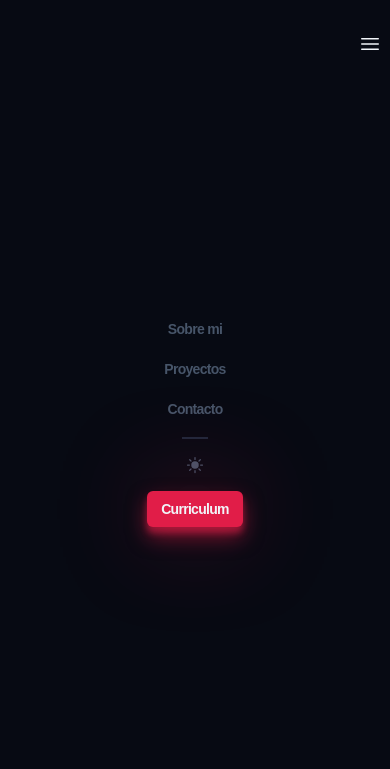
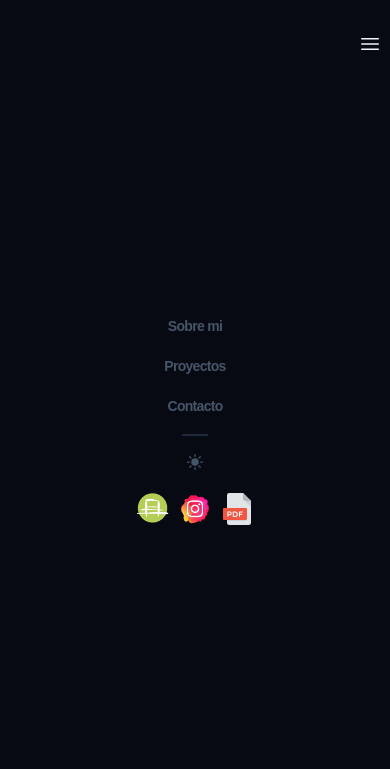
Before and after one commit to starseeker-code/alvaro, a website built with Vite: page index.html in a window 390 px wide. Both pictures are taken after a click on the button "mobile nav button". Shown: the top 769 px of the page. Built offline with nearby package versions, Linux system fonts and the light colour scheme; a web font is replaced by a local one.

Commit message:
First ready draft

```diff
--- a/index.html
+++ b/index.html
@@ -110,8 +110,16 @@
               </svg>
             </button>
           </li>
-          <li>
-            <a class="mobile-nav__btn btn" href="#">Curriculum</a>
+          <li style="display: flex;">
+            <a class="mobile_icons" target="_blank" href="https://www.e-talenta.eu/members/profile/alvaro-panadero">
+              <img src="etalenta.png" width="32px" height="32px"/>
+            </a>
+            <a class="mobile_icons" target="_blank" href="https://www.instagram.com/alvaropanadero_/">
+              <img src="ig_new.png" width="32px" height="32px"/>
+            </a>
+            <a class="mobile_icons" target="_blank" href="#">
+              <img src="pdf.png" />
+            </a>
           </li>
         </ul>
       </nav>
--- a/src/main.js
+++ b/src/main.js
@@ -53,7 +53,7 @@ document.addEventListener('DOMContentLoaded', function() {
         videoDialog.classList.remove('show');
         setTimeout(() => {
             videoDialog.style.display = 'none';
-        }, 300); // wait for the transition to complete
+        }, 500); // wait for the transition to complete
     });
 
     // Close the dialog when clicking outside the dialog content
@@ -63,7 +63,7 @@ document.addEventListener('DOMContentLoaded', function() {
             videoDialog.classList.remove('show');
             setTimeout(() => {
                 videoDialog.style.display = 'none';
-            }, 300); // wait for the transition to complete
+            }, 500); // wait for the transition to complete
         }
     });
 });
--- a/styles/style.css
+++ b/styles/style.css
@@ -96,3 +96,7 @@ body::-webkit-scrollbar-thumb {
   background-color: var(--clr-rose);
   outline: 1px solid var(--clr-rose);
 }
+
+.mobile_icons {
+  margin: 5px;
+}
```
